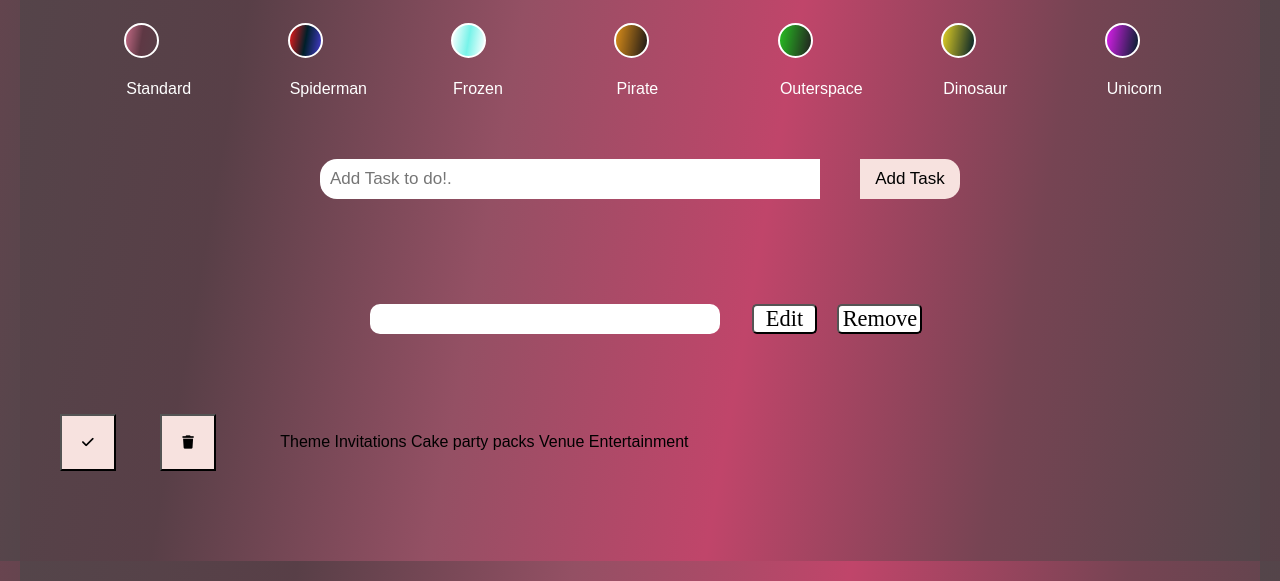
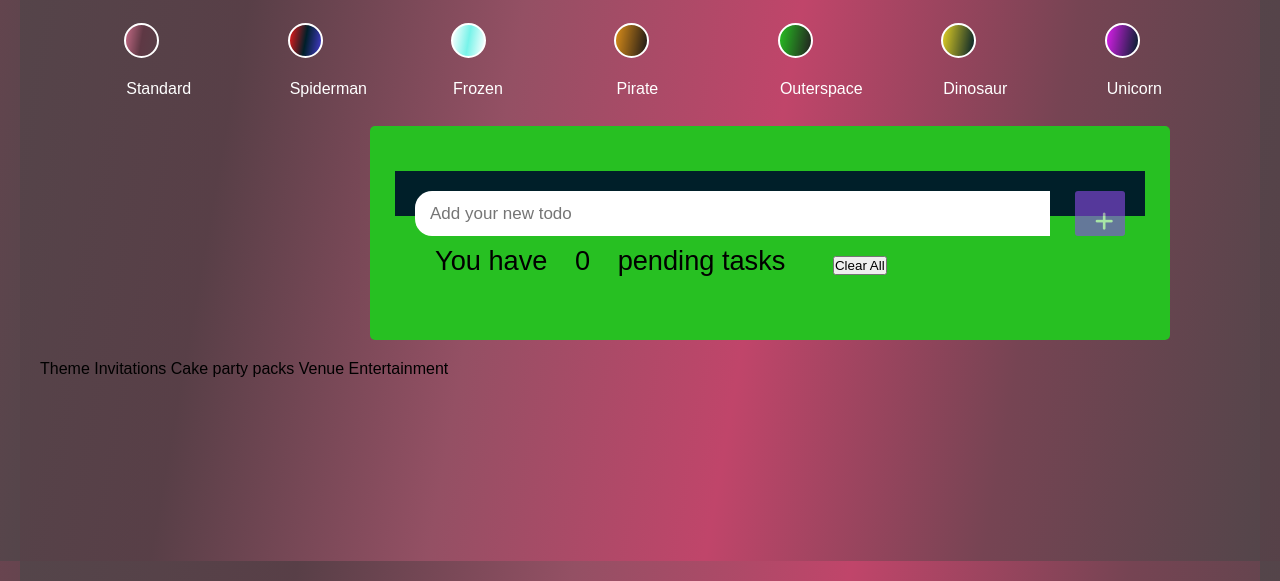
Before and after one commit to natasha1865/ToDoApp, a plain HTML site: page index.html in a window 1280 px wide. Shown: the part 299-880 px from the top of the page. Drawn offline with Linux system fonts and the light colour scheme; a web font is replaced by a local one.

Commit message:
HTML and JS
amend code and functions

```diff
--- a/index.html
+++ b/index.html
@@ -14,6 +14,8 @@
   <!--Google Fonts-->
   <link href="https://fonts.googleapis.com/css2?family=Benne&display=swap" rel="stylesheet">
   <title>toDoApp</title>
+  <!---->
+  <script src="https://kit.fontawesome.com/a076d05399.js"></script>
 
 </head>
 
@@ -49,34 +51,20 @@
   </div>
 
 <!--Form Input field-->
-  <div id="form">
-      <form>
-        <input class="todo-input" id="input" type="text" placeholder="Add Task to do!.">
-        <button class="todo-btn" id="btn" type="submit">Add Task</button>
-      </form>
+<div class="wrapper">
+  <div class="inputField">
+    <input type="text" placeholder="Add your new todo">
+    <button><i class="fas fa-plus"></i></button>
   </div>
-
-<!--create list of do do tasks-->
-  <div class="container">
-    <div class = "items">
-      <input type = "text" class ="item_input" value = "">
-      <button class = "editButton">Edit</button>
-      <button class = "removeButton">Remove</button>
-    </div>
+  <ul class="todoList">
+    <!-- data are comes from local storage -->
+  </ul>
+  <div class="footer">
+    <span>You have <span class="pendingTasks"></span> pending tasks</span>
+    <button>Clear All</button>
   </div>
-
-  <button>
-    <i class="fas fa-check"></i>
-  </button>
-  <button>
-    <i class="fas fa-trash"></i>
-  </button>
-  <span id="datetime"></span>
-  </div>
-  </ul>
-  </div>
-
-  <script src="./static/js/app.js" type="text/javascript"></script>
+</div>
+<script src="./static/js/app.js" type="text/javascript"></script>
 </body>
 
 </html>
--- a/static/css/stylesheet.css
+++ b/static/css/stylesheet.css
@@ -2,10 +2,10 @@
   margin: 20px;
   padding: 0;
   box-sizing: border-box;
+  font-family: 'Work Sans', sans-serif;
 }
 
 body {
-  font-family: 'Work Sans', sans-serif;
   min-height: 100vh;
   padding-top: 3%;
 }
@@ -96,71 +96,66 @@ p {
   color: white;
 }
 
-/*style form*/
-form {
-  display: flex;
+/*style wrqpper*/
+.wrapper {
+  background-color: #27c022;
   font-size: 1.7rem;
-  justify-content: center;
-  margin: 15px 0;
-  padding: 0.8rem;
+  max-width: 800px;
   width: 100%;
+  padding: 25px;
+  border-radius: 5px;
+  margin-left: 330px;
 }
 
 /*style placeholder*/
-form input {
-  padding: 10px;
+.wrapper .inputField {
+  margin: 20px 0;
+  width: 100%;
+  display: flex;
+  height: 45px;
+  background-color: #001f29;
+}
+
+.inputField input{
+  width: 85%;
+  height: 100%;
+  outline: none;
+  border-top-left-radius: 17px;
+  border-bottom-left-radius: 17px;
+  border: 1px solid #ccc;
   font-size: 17px;
+  padding-left: 15px;
+  transition: all 0.3s ease;
   border: none;
   outline: none;
-  border-radius: 15;
-  border-top-left-radius: 17px;
-  border-bottom-left-radius: 17px;
-  max-width: 500px;
-  transition: background-color 200ms ease-in-out;
-  width: 100%;
+  /*background-color: #9b6877;*/
 }
 
-form input {
-  background-color: white;
-  color: black;
+.inputField button{
+  width: 50px;
+  height: 100%;
+  border: none;
+  color: #fff;
+  margin-left: 5px;
+  font-size: 21px;
+  outline: none;
+  background: #8E49E8;
+  cursor: pointer;
+  border-radius: 3px;
+  opacity: 0.6;
+  pointer-events: none;
+  transition: all 0.3s ease;
 }
 
-form input:hover {
-  cursor: text;
+.inputField button:hover,
+.footer button:hover{
+  cursor: pointer;
+  background: #721ce3;
 }
 
-button {
-  outline: none;
-  transition: box-shadow 200ms ease, background-color 200ms ease-in-out;
-  background-color: rgb(247, 226, 223);
-  color: rgb(0, 0, 0);
-}
-
-button:hover {
-  cursor: pointer;
-}
-
-button:hover {
-  background-color: white;
-  box-shadow: #fff8 0 0 10px;
-}
-
-form button {
-  padding: 10px;
-  font-size: 17px;
-  border-top-right-radius: 15px;
-  border-bottom-right-radius: 15px;
-  min-width: 100px;
-  border: none;
-}
-
-.container {
-  display: flex;
-  flex-direction: column;
-  justify-content: center;
-  align-items: center;
-  text-align: center;
-  margin-top: 2rem;
+.inputField button.active{
+  opacity: 1;
+  pointer-events: auto;
 }
 
 
--- a/static/js/app.js
+++ b/static/js/app.js
@@ -50,44 +50,77 @@ function changeTheme6() {
   document.body.style.backgroundRepeat = "no-repeat";
   document.body.style.backgroundSize = "cover";
 }
+// getting all required elements
+const inputBox = document.querySelector(".inputField input");
+const addBtn = document.querySelector(".inputField button");
+const todoList = document.querySelector(".todoList");
+const deleteAllBtn = document.querySelector(".footer button");
 
-//window.onload = function() {
-//variables
-//const addButton = document.querySelector('.addButton');
-//var input = document.querySelector('.input');
-//const container = document.querySelector('.container');
+// onkeyup event
+inputBox.onkeyup = ()=>{
+  let userEnteredValue = inputBox.value; //getting user entered value
+  if(userEnteredValue.trim() != 0){ //if the user value isn't only spaces
+    addBtn.classList.add("active"); //active the add button
+  }else{
+    addBtn.classList.remove("active"); //unactive the add button
+  }
+}
 
-//Add to do item to list
-//class item{
-  //constructor(itemName){
-    //this.createDiv(itemName);
-  //}
+showTasks(); //calling showTask function
 
-  //createDiv(itemName){
-    //let input = document.createElement('.input');
-    //input.value = itemName;
-    //input.disabled = true;
-    //input.classList.add('item_input');
-    //input.type = "text";
+addBtn.onclick = ()=>{ //when user click on plus icon button
+  let userEnteredValue = inputBox.value; //getting input field value
+  let getLocalStorageData = localStorage.getItem("New Todo"); //getting localstorage
+  if(getLocalStorageData == null){ //if localstorage has no data
+    listArray = []; //create a blank array
+  }else{
+    listArray = JSON.parse(getLocalStorageData);  //transforming json string into a js object
+  }
+  listArray.push(userEnteredValue); //pushing or adding new value in array
+  localStorage.setItem("New Todo", JSON.stringify(listArray)); //transforming js object into a json string
+  showTasks(); //calling showTask function
+  addBtn.classList.remove("active"); //unactive the add button once the task added
+}
 
-   // let itexBox = document.createElement('div');
-    //itemBox.classList.add('item');
+function showTasks(){
+  let getLocalStorageData = localStorage.getItem("New Todo");
+  if(getLocalStorageData == null){
+    listArray = [];
+  }else{
+    listArray = JSON.parse(getLocalStorageData);
+  }
+  const pendingTasksNumb = document.querySelector(".pendingTasks");
+  pendingTasksNumb.textContent = listArray.length; //passing the array length in pendingtask
+  if(listArray.length > 0){ //if array length is greater than 0
+    deleteAllBtn.classList.add("active"); //active the delete button
+  }else{
+    deleteAllBtn.classList.remove("active"); //unactive the delete button
+  }
+  let newLiTag = "";
+  listArray.forEach((element, index) => {
+    newLiTag += `<li>${element}<span class="icon" onclick="deleteTask(${index})"><i class="fas fa-trash"></i></span></li>`;
+  });
+  todoList.innerHTML = newLiTag; //adding new li tag inside ul tag
+  inputBox.value = ""; //once task added leave the input field blank
+}
 
-    //let editButton = document.createElement('button');
-    //editButton.innerHTML = "Edit";
-    //editButton.classList.add('editButton');
+// delete task function
+function deleteTask(index){
+  let getLocalStorageData = localStorage.getItem("New Todo");
+  listArray = JSON.parse(getLocalStorageData);
+  listArray.splice(index, 1); //delete or remove the li
+  localStorage.setItem("New Todo", JSON.stringify(listArray));
+  showTasks(); //call the showTasks function
+}
 
-    //let removeButton = document.createElement('button');
-    //removeButton.innerHTML = "Remove";
-    //removeButton.classList.add('removeButton');
+// delete all tasks function
+deleteAllBtn.onclick = ()=>{
+  listArray = []; //empty the array
+  localStorage.setItem("New Todo", JSON.stringify(listArray)); //set the item in localstorage
+  showTasks(); //call the showTasks function
+}
 
-    //container.appendChild(itemBox);
-
-    //itemBox.appendChild(input);
-    //itemBox.appendChild(editButton);
-    //itemBox.appendChild(removeButton);
-
-    //editButton.addEventListener('click', () => this.edit(input));
+//editButton.addEventListener('click', () => this.edit(input));
 
     //removeButton.addEventListener('click', () => this.remove(itemBox));
   //}
```
